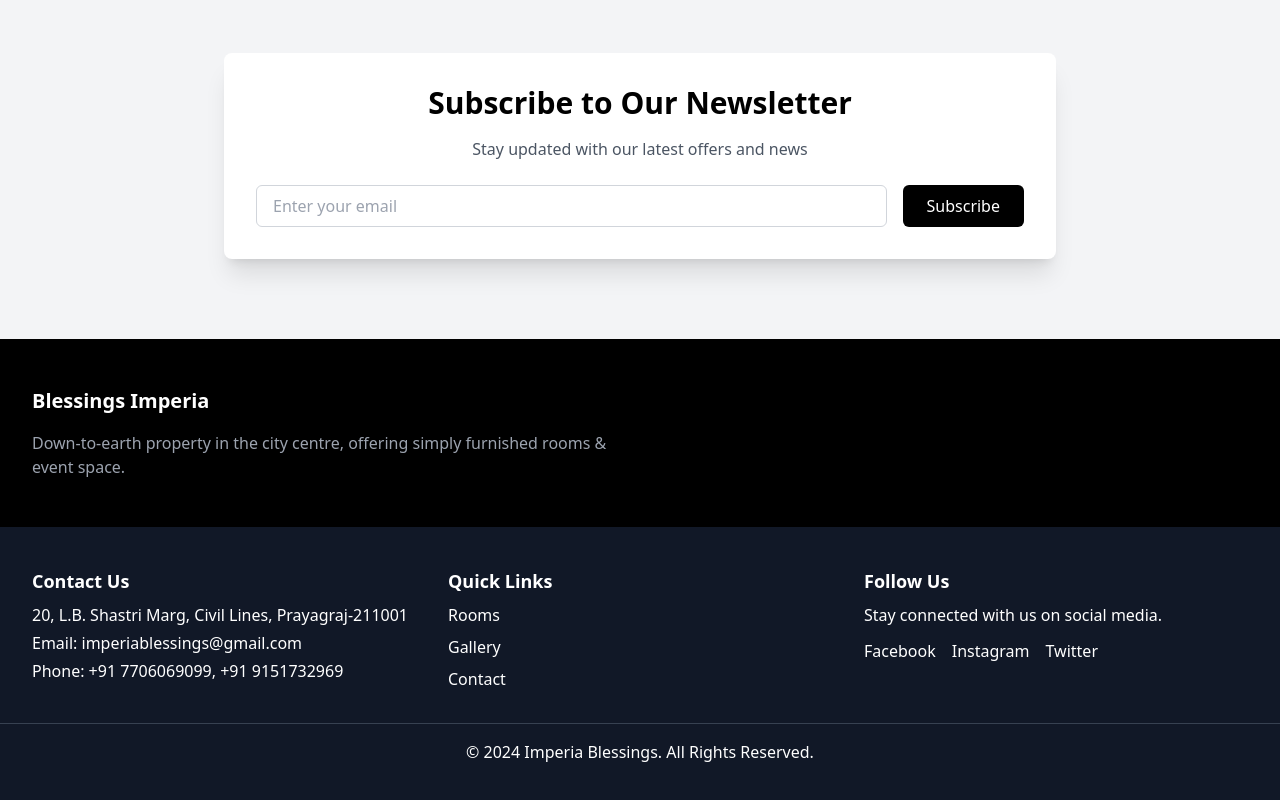
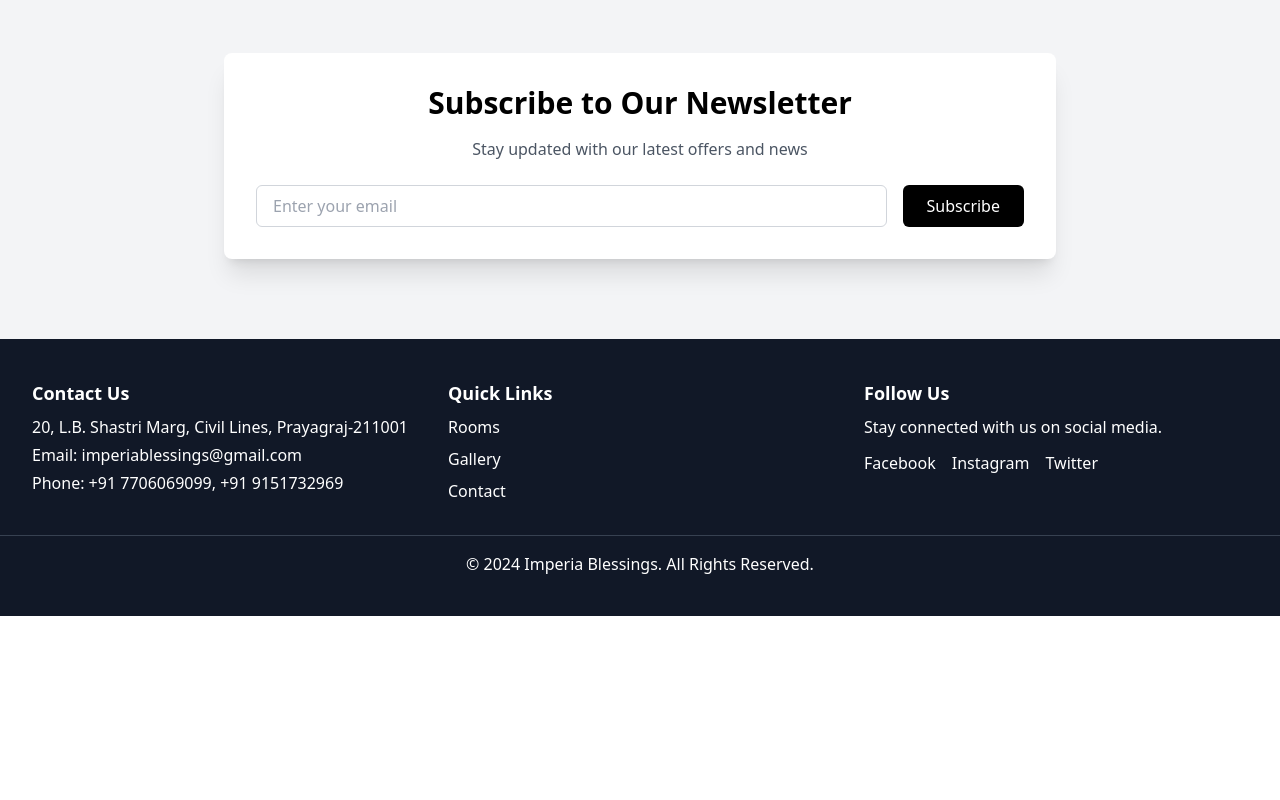
Before and after one commit to healersdatasolutions/Blessings-Imperia, a React (Vite) app: page / in a window 1280 px wide. Shown: the part 5052-5852 px from the top of the page. After the commit the page ends 5668 px from the top, so only its background shows below. Built offline with nearby package versions, Linux system fonts and the light colour scheme; no server answers.

Commit message:
Update Home.tsx

```diff
--- a/src/pages/Home.tsx
+++ b/src/pages/Home.tsx
@@ -373,26 +373,6 @@ export default function Home() {
       <div ref={newsletterRef}>
         <Newsletter />
       </div>
-
-      {/* Footer */}
-      <footer className="bg-black text-white py-12">
-        <div className="max-w-7xl mx-auto px-4 sm:px-6 lg:px-8">
-          <div className="grid grid-cols-1 md:grid-cols-2 gap-8">
-            <div>
-              <h3 className="text-xl font-semibold mb-4">Blessings Imperia</h3>
-              <p className="text-gray-400">Down-to-earth property in the city centre, offering simply furnished rooms & event space.</p>
-            </div>
-            {/* <div>
-              <h3 className="text-xl font-semibold mb-4">Follow Us</h3>
-              <div className="flex space-x-4">
-                <a href="#" className="text-gray-400 hover:text-white transition-colors">Facebook</a>
-                <a href="#" className="text-gray-400 hover:text-white transition-colors">Twitter</a>
-                <a href="#" className="text-gray-400 hover:text-white transition-colors">Instagram</a>
-              </div>
-            </div> */}
-          </div>
-        </div>
-      </footer>
     </div>
   );
 }
```
